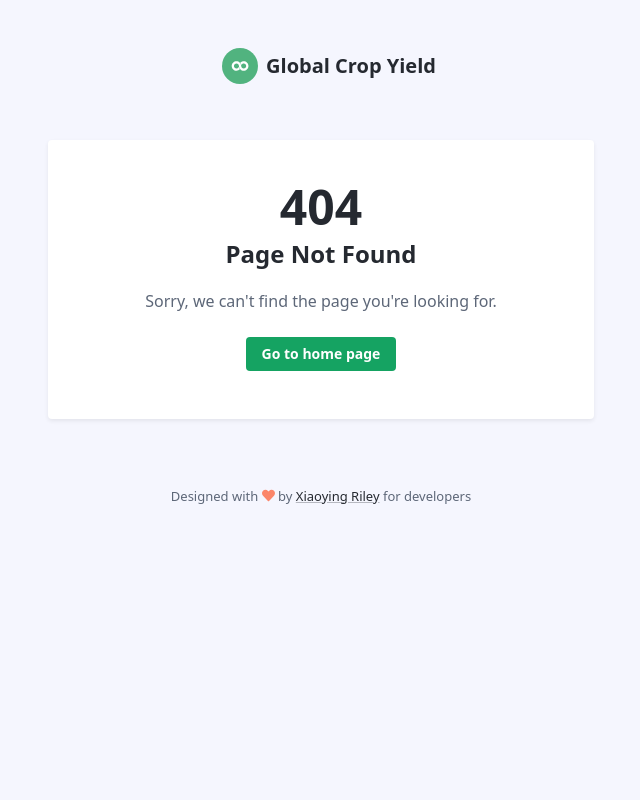
After one commit to SohrabRezaei/Global-Crop-Yield-Analysis, a Python web app: template App/templates/404.html in a window 1280 px wide. The commit adds this page. Shown: the whole page, without its empty margins (319-959 px from the left). Run offline with Jinja, Linux system fonts and the light colour scheme; the template is opened without the code that fills it, so the values that code supplies are empty; some libraries are stand-ins or nearby versions.

Commit message:
adding 404 page

```diff
--- /dev/null
+++ b/App/templates/404.html
@@ -0,0 +1,48 @@
+<!DOCTYPE html>
+<html lang="en">
+<head>
+    <title>Global Crop Yield Prediction</title>
+
+    <!-- Meta -->
+    <meta charset="utf-8">
+    <meta http-equiv="X-UA-Compatible" content="IE=edge">
+    <meta name="viewport" content="width=device-width, initial-scale=1.0">
+    <meta name="description" content="Interactive Dashboard for your farming questions">
+    <meta name="author" content="Da Dream Team">
+    <link rel="shortcut icon" href="favicon.ico">
+
+    <!-- FontAwesome JS-->
+    <script defer src="../assets/plugins/fontawesome/js/all.min.js"></script>
+
+    <!-- App CSS -->
+    <link id="theme-style" rel="stylesheet" href="../assets/css/portal.css">
+
+</head>
+<body class="app app-404-page">
+
+    <div class="container mb-5">
+	    <div class="row">
+		    <div class="col-12 col-md-11 col-lg-7 col-xl-6 mx-auto">
+			    <div class="app-branding text-center mb-5">
+		            <a class="app-logo" href="index.html"><img class="logo-icon me-2" src="../assets/images/app-logo.svg" alt="logo"><span class="logo-text">Global Crop Yield</span></a>
+
+		        </div><!--//app-branding-->
+			    <div class="app-card p-5 text-center shadow-sm">
+				    <h1 class="page-title mb-4">404<br><span class="font-weight-light">Page Not Found</span></h1>
+				    <div class="mb-4">
+					    Sorry, we can't find the page you're looking for.
+				    </div>
+				    <a class="btn app-btn-primary" href="index.html">Go to home page</a>
+			    </div>
+		    </div><!--//col-->
+	    </div><!--//row-->
+    </div><!--//container-->
+
+
+    <footer class="app-footer">
+	    <div class="container text-center py-3">
+	         <!--/* This template is free as long as you keep the footer attribution link. If you'd like to use the template without the attribution link, you can buy the commercial license via our website: themes.3rdwavemedia.com Thank you for your support. :) */-->
+        <small class="copyright">Designed with <i class="fas fa-heart" style="color: #fb866a;"></i> by <a class="app-link" href="http://themes.3rdwavemedia.com" target="_blank">Xiaoying Riley</a> for developers</small>
+
+	    </div>
+    </footer><!--//app-footer-->
--- a/App/templates/index.html
+++ b/App/templates/index.html
@@ -7,8 +7,8 @@
     <meta charset="utf-8">
     <meta http-equiv="X-UA-Compatible" content="IE=edge">
     <meta name="viewport" content="width=device-width, initial-scale=1.0">
-    <meta name="description" content="Portal - Bootstrap 5 Admin Dashboard Template For Developers">
-    <meta name="author" content="Xiaoying Riley at 3rd Wave Media">
+    <meta name="description" content="Interactive Dashboard for your farming questions">
+    <meta name="author" content="Da Dream Team">
     <link rel="shortcut icon" href="favicon.ico">
 
     <!-- FontAwesome JS-->
```
